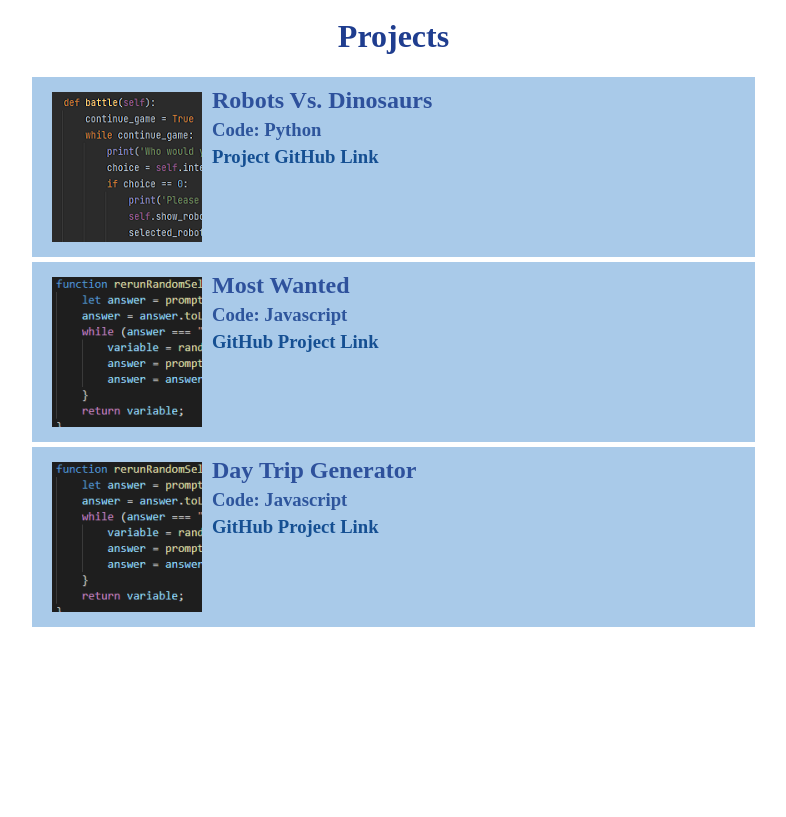
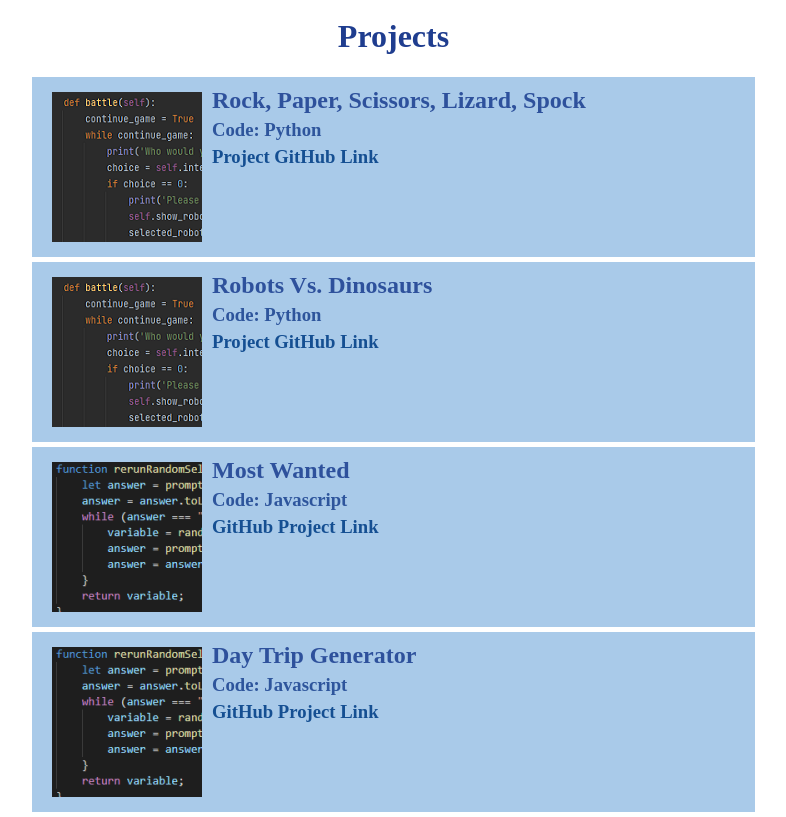
Before and after one commit to nmar30/nmar30.github.io, a plain HTML site: page index.html in a window 1280 px wide. Shown: the part 887-1704 px from the top of the page, without its empty margins (237-1023 px from the left). Before the commit the page ends 1519 px from the top, so only its background shows below. Drawn offline with Linux system fonts and the light colour scheme.

Commit message:
Added Project

```diff
--- a/index.html
+++ b/index.html
@@ -25,6 +25,13 @@
         <h1>Projects</h1>
         <div class="projectinfo">
             <img src="images/rvdimage.png" alt="Project Image">
+            <h1>Rock, Paper, Scissors, Lizard, Spock</h1>
+            <h2>Code: Python</h2>
+            <span class="projectlink"><a href="https://github.com/nmar30/rpsls_proj"target="_blank">Project GitHub Link</a></span>
+
+        </div>
+        <div class="projectinfo">
+            <img src="images/rvdimage.png" alt="Project Image">
             <h1>Robots Vs. Dinosaurs</h1>
             <h2>Code: Python</h2>
             <span class="projectlink"><a href="https://github.com/nmar30/robots_vs_dinosaurs_proj"target="_blank">Project GitHub Link</a></span>
```
